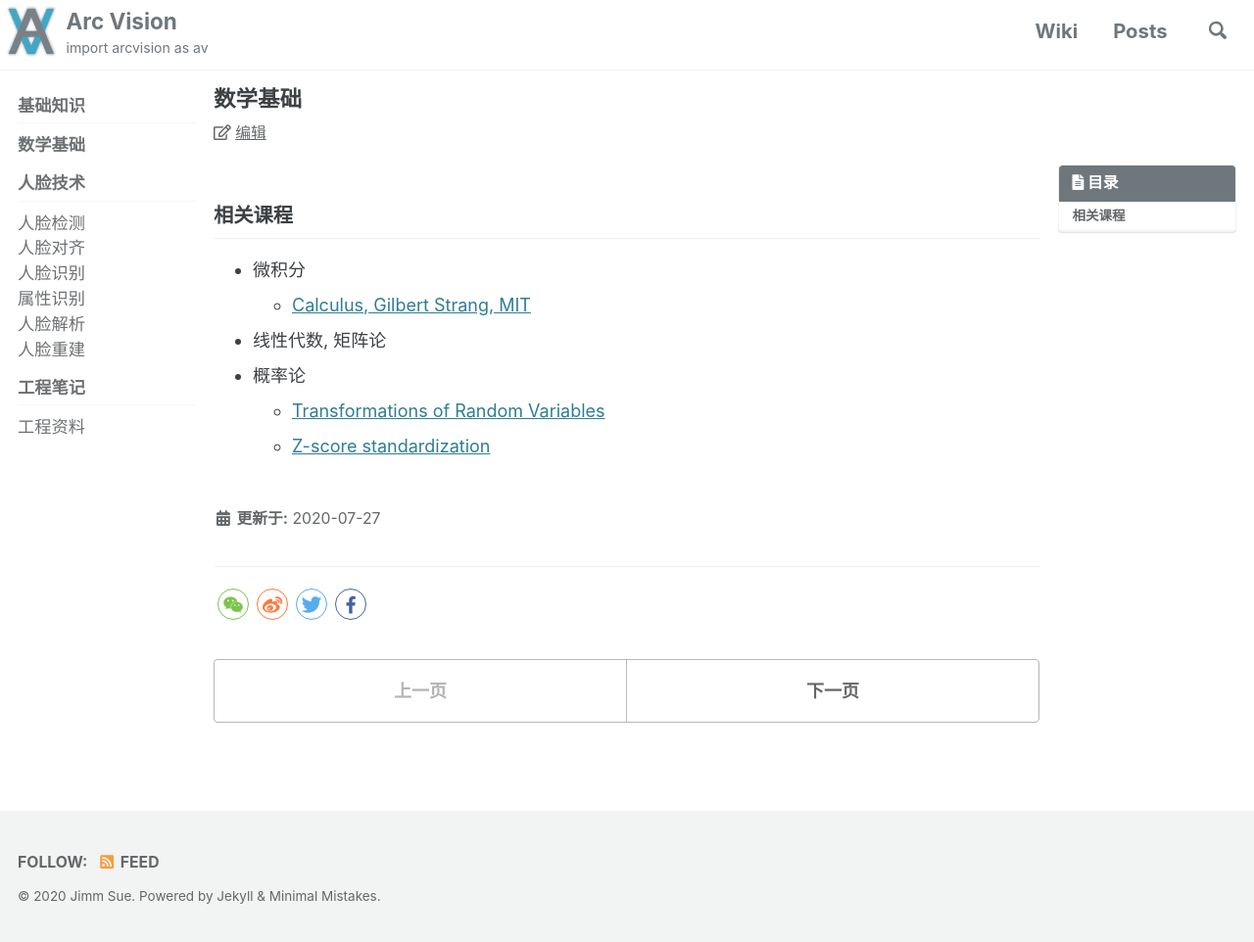
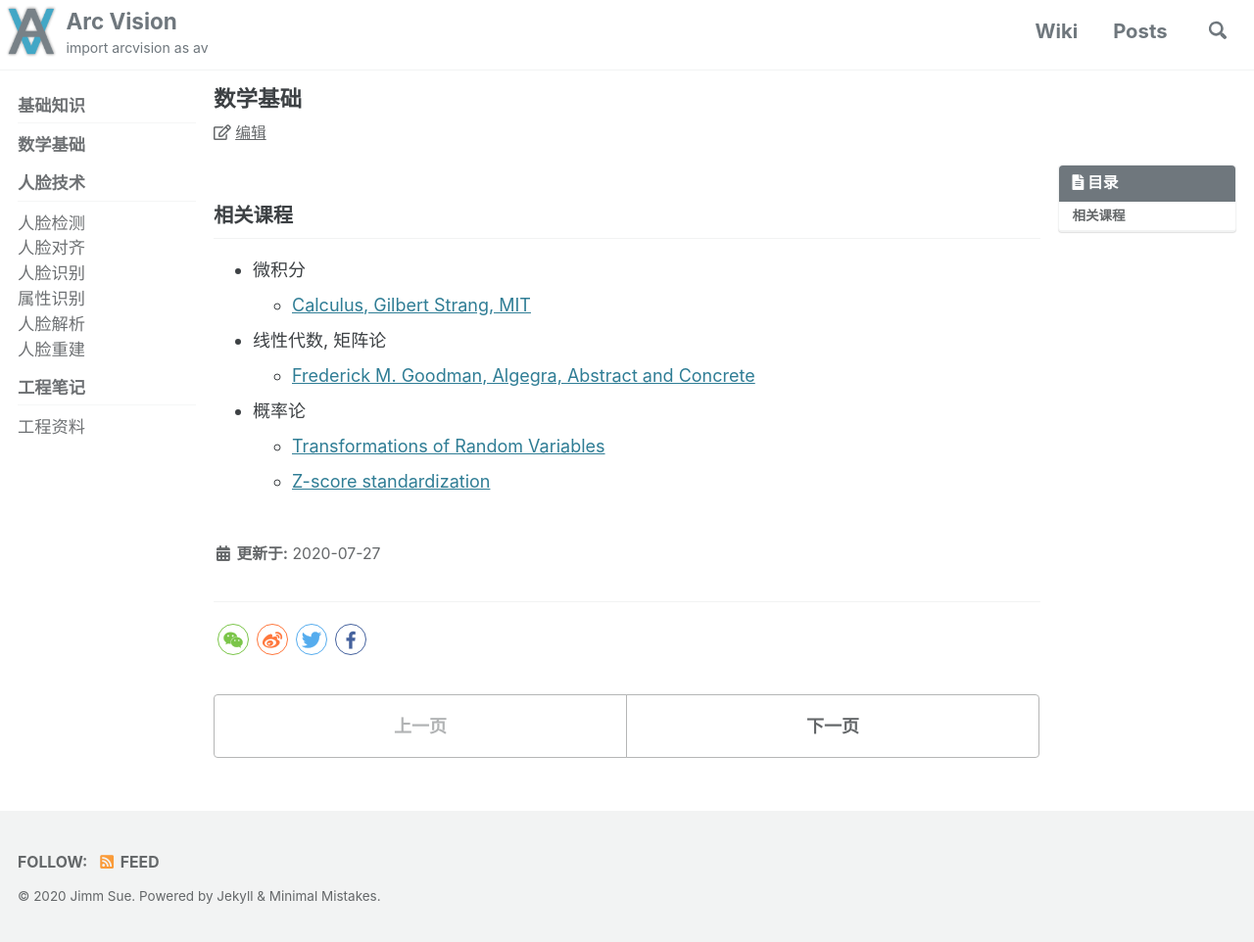
Before and after one commit to ArcVision/ArcVision.github.io, a Jekyll site: the page built from _wiki/00-math.md, in a window 1280 px wide and 962 px high. Shown: the whole window at 98% size. Built offline with Jekyll 4.4.1, drawn with Linux system fonts in a browser that asks for light colours; cached includes are drawn as plain includes; comment, search, counter and statistics services are not loaded.

Commit message:
Update 00-math.md

```diff
--- a/_wiki/00-math.md
+++ b/_wiki/00-math.md
@@ -13,6 +13,7 @@ toc: true
 - 微积分
   - [Calculus, Gilbert Strang, MIT](https://ocw.mit.edu/ans7870/resources/Strang/Edited/Calculus/Calculus.pdf)
 - 线性代数, 矩阵论
+  - [Frederick M. Goodman, Algegra, Abstract and Concrete](http://homepage.divms.uiowa.edu/~goodman/algebrabook.dir/book.2.6.pdf)
 - 概率论
   - [Transformations of Random Variables](https://www.math.arizona.edu/~jwatkins/f-transform.pdf)
   - [Z-score standardization](https://en.wikipedia.org/wiki/Standard_score)
```
